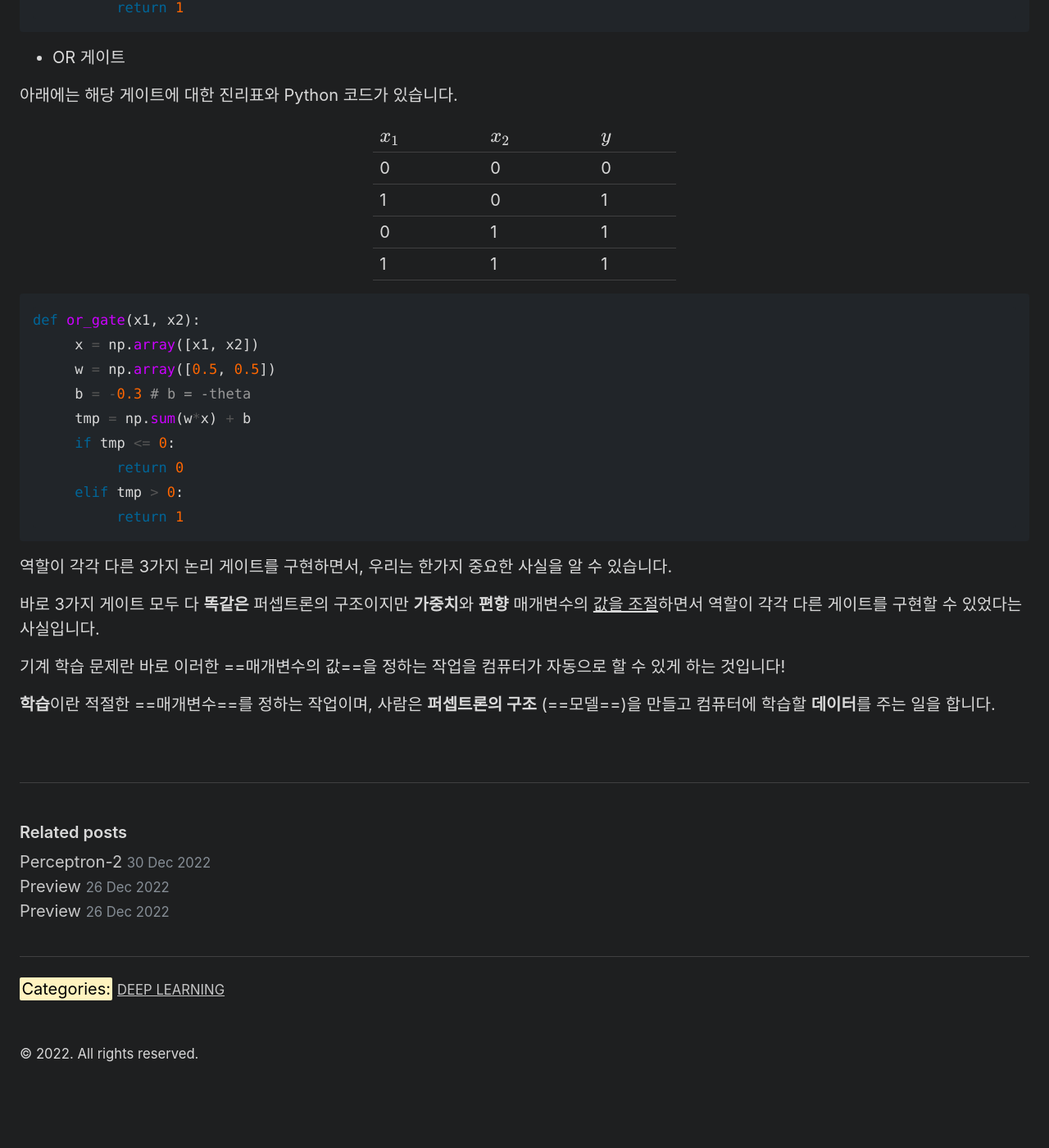
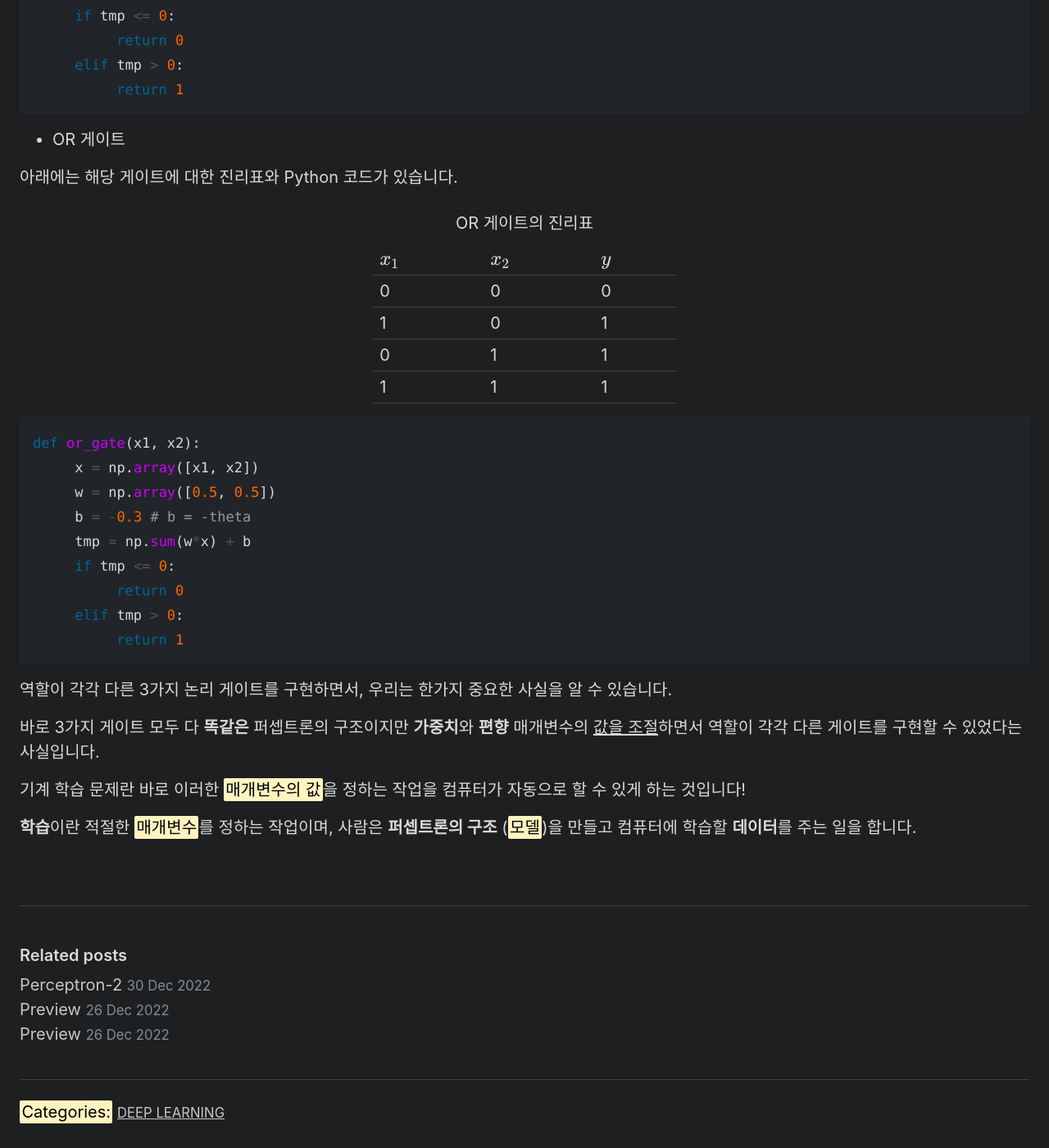
Before and after one commit to mngupark/mngupark.github.io, a Jekyll site: the page built from _posts/study/machine learning/deep learning/2022-12-26-perceptron-1.md, in a window 1280 px wide and 1400 px high, scrolled down 3376 px. Shown: the whole window at 82% size. Built offline with Jekyll 4.4.1, drawn with Linux system fonts in a browser that asks for light colours; emoji names are drawn with the system emoji font; formulas are drawn with MathJax 3; before the commit the page ends 4723 px from its top, so only the background shows below that; some of the changed text lies outside the part shown.

Commit message:
add captions to tables

```diff
--- a/_posts/study/machine learning/deep learning/2022-12-26-perceptron-1.md
+++ b/_posts/study/machine learning/deep learning/2022-12-26-perceptron-1.md
@@ -68,6 +68,7 @@
 아래에는 해당 게이트에 대한 진리표와 Python 코드가 있습니다.
 
 <table style="margin-left: auto; margin-right: auto; width: 30%;">
+  <caption>AND 게이트의 진리표</caption>
   <tr><th>$x_1$</th> <th>$x_2$</th> <th>$y$</th></tr>
   <tr><td>0</td> <td>0</td> <td>0</td></tr>
   <tr><td>1</td> <td>0</td> <td>0</td></tr>
@@ -104,6 +105,7 @@
 그럼 수정된 수식을 통한 해당 게이트에 대한 진리표와 Python 코드가 아래에 있습니다.
 
 <table style="margin-left: auto; margin-right: auto; width: 30%;">
+  <caption>NAND 게이트의 진리표</caption>
   <tr><th>$x_1$</th> <th>$x_2$</th> <th>$y$</th></tr>
   <tr><td>0</td> <td>0</td> <td>1</td></tr>
   <tr><td>1</td> <td>0</td> <td>1</td></tr>
@@ -130,6 +132,7 @@
 아래에는 해당 게이트에 대한 진리표와 Python 코드가 있습니다.
 
 <table style="margin-left: auto; margin-right: auto; width: 30%;">
+  <caption>OR 게이트의 진리표</caption>
   <tr><th>$x_1$</th> <th>$x_2$</th> <th>$y$</th></tr>
   <tr><td>0</td> <td>0</td> <td>0</td></tr>
   <tr><td>1</td> <td>0</td> <td>1</td></tr>
@@ -153,6 +156,6 @@
 
 바로 3가지 게이트 모두 다 **똑같은** 퍼셉트론의 구조이지만 **가중치**와 **편향** 매개변수의 <ins>값을 조절</ins>하면서 역할이 각각 다른 게이트를 구현할 수 있었다는 사실입니다.
 
-기계 학습 문제란 바로 이러한 ==매개변수의 값==을 정하는 작업을 컴퓨터가 자동으로 할 수 있게 하는 것입니다!
+기계 학습 문제란 바로 이러한 <mark>매개변수의 값</mark>을 정하는 작업을 컴퓨터가 자동으로 할 수 있게 하는 것입니다!
 
-**학습**이란 적절한 ==매개변수==를 정하는 작업이며, 사람은 **퍼셉트론의 구조** (==모델==)을 만들고 컴퓨터에 학습할 **데이터**를 주는 일을 합니다.
+**학습**이란 적절한 <mark>매개변수</mark>를 정하는 작업이며, 사람은 **퍼셉트론의 구조** (<mark>모델</mark>)을 만들고 컴퓨터에 학습할 **데이터**를 주는 일을 합니다.
```
